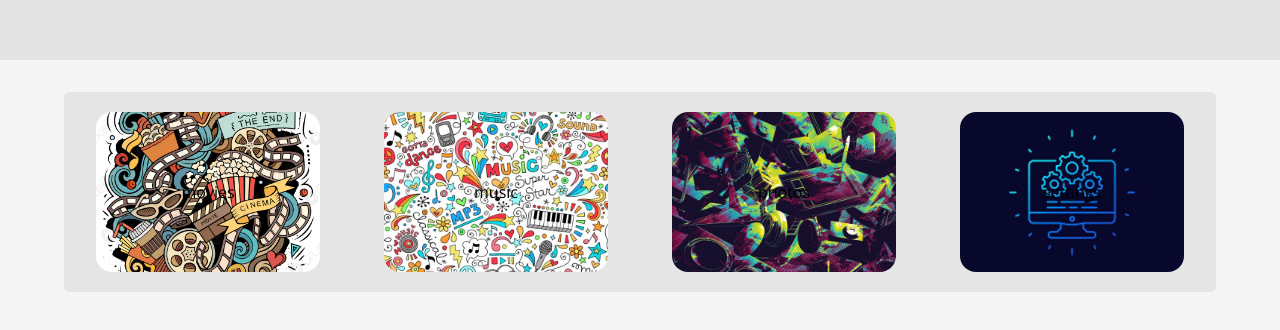
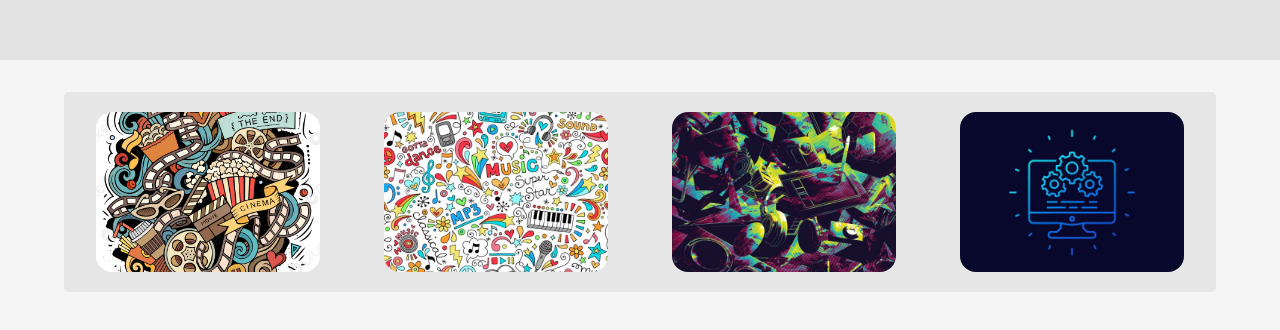
Before and after one commit to informeai/myhome, a React (Create React App) app: page / in a window 1280 px wide. Shown: the part 178-508 px from the top of the page. Built offline with nearby package versions, Linux system fonts and the light colour scheme.

Commit message:
add effect of title card focus

```diff
--- a/src/components/Card.css
+++ b/src/components/Card.css
@@ -1,4 +1,5 @@
 .card{
+	position: relative;
 	width: 15rem;
 	height: 10rem;
 	margin: 2rem;
@@ -7,19 +8,27 @@
 	justify-content: center;
 	border-radius: 1rem;
 	transition: 0.5s;
+	cursor: pointer;
 }
 .card:hover{
 	transform: translateY(-0.5rem);
 	transition: 0.5s;
 	box-shadow: rgba(50, 50, 93, 0.25) 0px 50px 100px -20px,
 	 rgba(0, 0, 0, 0.3) 0px 30px 60px -30px;
+
 }
 .card img{
 	width: 100%;
 	height: 100%;
 	object-fit: cover;
 	border-radius: 1rem;
+	z-index: 2;
 }
 .card span{
 	position: absolute;
+	bottom: 0;
+	font-weight: 600;
+	color: #555;
+	transition: 0.5s;
+
 }
--- a/src/components/Card.tsx
+++ b/src/components/Card.tsx
@@ -1,4 +1,4 @@
-import React from 'react'
+import React,{MouseEvent} from 'react'
 import './Card.css'
 
 interface CardProps{
@@ -7,10 +7,21 @@ interface CardProps{
 }
 
 const Card = ({name, img}: CardProps): JSX.Element =>{
+		const  moveEnter = (e:MouseEvent<HTMLElement>)=>{
+			let target = e.target as HTMLElement
+			let span = target.nextSibling as HTMLElement
+			span!.style.transform = "translateY(25px)"
+		}
+
+		const  moveLeave = (e:MouseEvent<HTMLElement>)=>{
+			let target = e.target as HTMLElement
+			let span = target.nextSibling as HTMLElement
+			span!.style.transform = "translateY(0px)"
+		}
 
 	return(
 		<div className="card">
-		<img src={img}/>
+		<img src={img} onMouseEnter={moveEnter} onMouseLeave={moveLeave}/>
 		<span>{name}</span>
 		</div>
 	)
```
